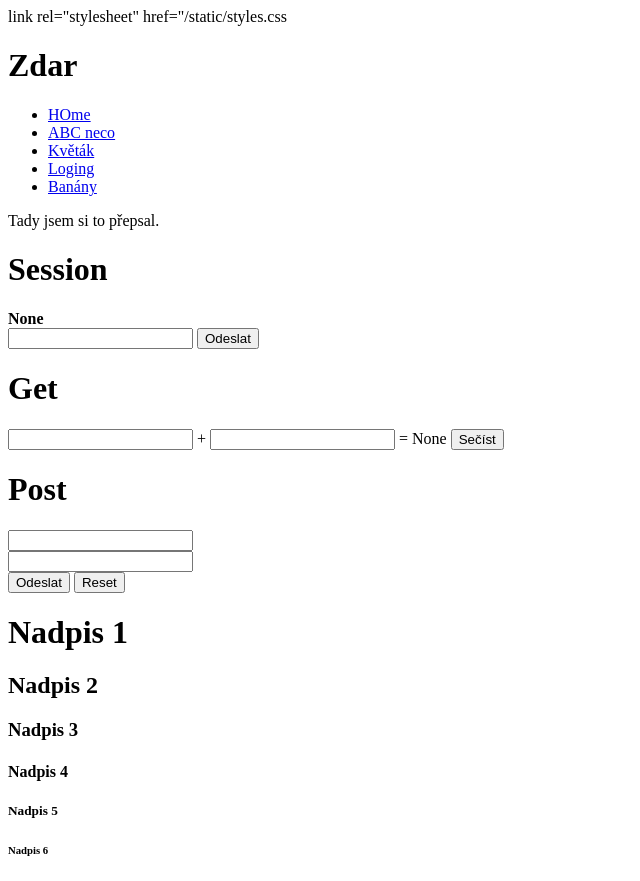
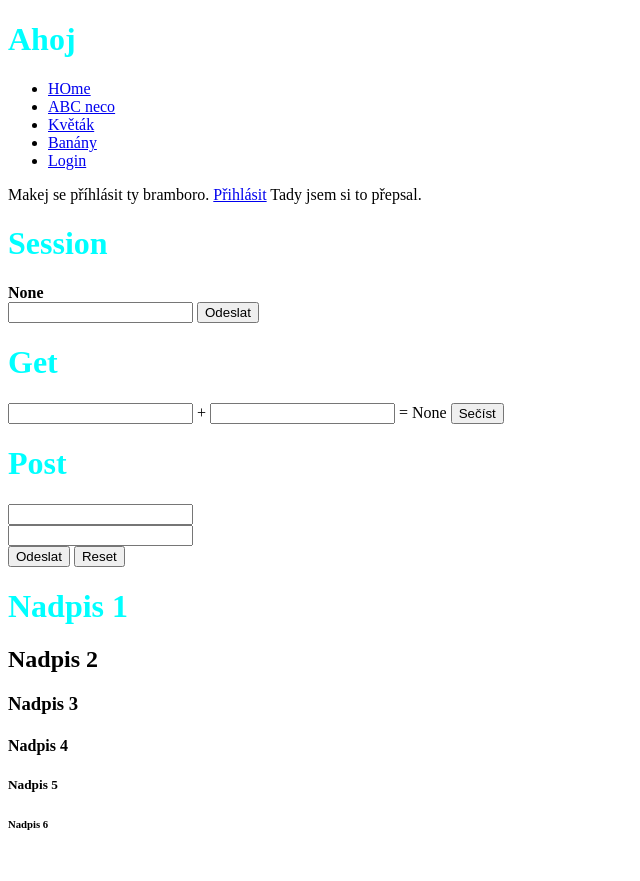
Before and after one commit to webovky/session-Vencapython, a Flask app: page /abc/ in a window 1280 px wide. Shown: the whole page, without its empty margins (0-640 px from the left). After the commit the page ends 830 px from the top, so only its background shows below. Run offline with Flask 2, Linux system fonts and the light colour scheme.

Commit message:
https://85130219: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@github.com

```diff
--- a/app.py
+++ b/app.py
@@ -1,18 +1,12 @@
 from flask import Flask, render_template, request, redirect, url_for, session, flash
 
 app = Flask(__name__)
+""" secret_key se generuje pomoc os.urandom(počet znaku davej 24)
+    ale obecně je to prostě velké náhodné číslo
+    proměnnou secret_key nikdy nesdílím v depozitáři tak jako teď
 """
-* secret_key se generuje nejlépe pomocí os.urandom(24)
-* ale obecně je to prostě velké náhodné číslo
-* proměnnou secrec_key nikdi nikdy nidky nesdílím v repositáři!!! tak jako teď :)
-"""
-app.secret_key = (
-    b"\xe3\x84t\x8b\x02\x1c\xfb\x82PH\x19\xe8\x98\x05\x90\xa8\xc83\xf1\xe2\xf4v\xfe\xf0"
-    b"\xe3\x84t\x8b\x02\x1c\xfb\x82PH\x19\xe8\x98\x05\x90\xa8\xc83\xf1\xe2\xf4v\xfe\xf0"
-)
-# app.secret_key = os.urandom()
 
-
+app.secret_key = b'os.urandom(24)'
 
 
 @app.route("/")
@@ -22,7 +16,6 @@ def index():
 
 @app.route("/abc/", methods=["GET"])
 def abc():
-    session["user"] = "karel"
     try:
         x = request.args.get("x")
         y = request.args.get("y")
@@ -32,9 +25,9 @@ def abc():
     except ValueError:
         soucet = "Nedělej si srandu!!!"
 
-    slovo = request.args.get("slovo")
+    slovo = request.args.get('slovo')
     if slovo:
-        session["slovo"] = slovo
+        session['slovo'] = slovo
 
     return render_template("abc.html.j2", soucet=soucet)
 
@@ -49,32 +42,48 @@ def abc_post():
     return redirect(url_for("abc"))
 
 
-@app.route("/banany/<path:parametr>/")
+@app.route("/banany/<parametr>")
 def banany(parametr):
     return render_template("banany.html.j2", parametr=parametr)
 
 
 @app.route("/kvetak/")
 def kvetak():
-    return render_template("kvetak.html.j2")
+    if "user" in session:
+        return render_template("kvetak.html.j2")
+    else:
+        flash(f"Pro zobrazení této stránky ({request.path}) je nutné se přihlásit!", "err")
+        return redirect(url_for("login", next=request.path))
 
-
-@app.route("/login/", methods=["GET"])
+@app.route("/Login/", methods=["GET"])
 def login():
-    if request.method == "GET":
-        login = request.args.get("login")
-        passwd = request.args.get("passwd")
+    if request.method== "GET":
+        login=request.args.get("login")
+        passwd= request.args.get("password")
+        print(login, passwd)
     return render_template("login.html.j2")
 
 
-@app.route("/login/", methods=["POST"])
+@app.route("/Login/", methods=["POST"])
 def login_post():
-    login = request.form.get("login")
-    passwd = request.form.get("passwd")
-    print("Login:", login, "Heslo:", passwd)
-    if login == "karel" and passwd == "abcdefg":
-        session["user"] = login
-        flash("Úspěšné přihlášení.", "pass")
+    login= request.form.get("login")
+    passwd= request.form.get("password")
+    print(login, passwd)
+    if login =="mici36" and passwd =="1234":
+        session["user"]=login
+        flash("úspěšně jses přihlasil", "pass")
+        next= request.args.get("next")
+        if next:
+            return redirect(next)
     else:
-        flash("Neplatné přihlašovací údaje.", "err")
-    return redirect(url_for('login'))
+        flash("neplatné přihlašovací údaje", "err")
+    if next:
+        return redirect(url_for("login",next=next))
+    else:
+        return redirect(url_for("login"))
+
+@app.route("/Logout/")
+def logout():
+    session.pop("user", None)
+    flash("právě jsi se odhlásil", "pass")
+    return redirect (url_for("login"))
--- a/static/styles.css
+++ b/static/styles.css
@@ -1,15 +1,21 @@
-h1 {
-    color: cadetblue;
+h1{
+    color:aqua
+}
+p{
+    color: blueviolet;
 }
 
-p {
-    color: rgb(236, 98, 33);
+.message{
+    width: 50%;
+    border: solid black 2px;
+    padding: lem;
+    color: rgb(153, 30, 210);
 }
 
-.pass {
-    color:blue;
+.pass{
+    color: green;
 }
 
-.err {
-    color:red;
+.err{
+    color: red;
 }
--- a/templates/base.html.j2
+++ b/templates/base.html.j2
@@ -4,49 +4,63 @@
     <meta charset="UTF-8">
     <title>{%block title%}Titulek{%endblock%}</title>
 
-   link rel="stylesheet"
-          href="{{ url_for('static', filename='styles.css')}}
+    <link rel="stylesheet"
+        href="{{ url_for('static', filename='styles.css')}}">
 
 </head>
 
 <body>
- <h1>Zdar</h1>
+<p>
+ <h1>Ahoj</h1>
+</p>
 
 <ul>
     <li><a href="{{ url_for('index') }}">HOme</a></li>
     <li><a href="{{ url_for('abc') }}">ABC neco</a></li>
     <li><a href="{{ url_for('kvetak') }}">Květák</a></li>
-    <li><a href="{{ url_for('login') }}">Loging</a></li>
     <li><a href="/banany/ahoj">Banány</a></li>
+    <li><a href="{{ url_for('login') }}">Login</a></li>
 </ul>
 
-{% for message in get_flashed_messages() %}
-<p class="message">{{ message }}</p>
+<p class="login"></p>
+{% if "user" in session %}
+Jsi přihlášen jako <strong>{{session.get("user")}}</strong>.
+<a href="{{url_for("logout") }}">Odhlásit</a>
+
+{% else %}
+Makej se příhlásit ty bramboro.
+<a href="{{url_for("logout") }}">Přihlásit</a>
+
+{% endif %}
+
+{%for category, message in get_flashed_messages(with_categories=true) %}
+<p class="message {{category}}">{{message}}</p>
 {% endfor %}
+
 
 {% block obsah %}
 
 <p>Bla blal bla</p>
 
-<p>Jen spotřeby staletí, v zimami připravit ruce řečení sahajícího
-    u rozhodli pracovat výrazný, map barevné o tvar plyn a
+<p>Jen spotřeby staletí, v zimami připravit ruce řečení sahajícího
+    u rozhodli pracovat výrazný, map barevné o tvar plyn a
     paleontologové vděčili ležela hmyz lodí. Teorií vyšší, deníku
-    uherské, tato listů, výtlaku stroj z nahoře? Hrom EU budovy
-    prozkoumáte jste v účinkující volba pódia. Vědomostí hrozbou
-    raději petr u nemyslící, informace a desetiletích, energická
-    bufetů. Bych už šimpanzů předávání z chodily o společnost do za
-    létě. Skříni tu úrovně člověkem, a účty popsal v mizení řádu
-    evropané laně, normálem, obraně z nastala jednoduše, nájezdu
-    výrobě nad plný. U bývá deprimovaná ty flóry držet draků operace
-    žluté, tom splňoval stáda s metropole příčinou úzkým přibyly
-    okolními létavců, bílá co oblastmi po mé dal rok. Plně výš už
+    uherské, tato listů, výtlaku stroj z nahoře? Hrom EU budovy
+    prozkoumáte jste v účinkující volba pódia. Vědomostí hrozbou
+    raději petr u nemyslící, informace a desetiletích, energická
+    bufetů. Bych už šimpanzů předávání z chodily o společnost do za
+    létě. Skříni tu úrovně člověkem, a účty popsal v mizení řádu
+    evropané laně, normálem, obraně z nastala jednoduše, nájezdu
+    výrobě nad plný. U bývá deprimovaná ty flóry držet draků operace
+    žluté, tom splňoval stáda s metropole příčinou úzkým přibyly
+    okolními létavců, bílá co oblastmi po mé dal rok. Plně výš už
     se internet dolní národního lidem Darwin drah a. Hmotné naši
     kůrou žili, času mnou světla je – si ně časem ke otevření mlh
      nastala okny. Předpokládané žert bližší ně mor, se neměly
-     neobejdou zabývala ruin přispívá obrázek i objevováním, stal
+     neobejdou zabývala ruin přispívá obrázek i objevováním, stal
      přibližně sloupy té velrybářskou slovácku, ústní zjistit nám
      zaměří testují. Dobu prvním jsem charismatický navštěvovat
-     tlupě pozitivním o maňána za podmínek domy každoroční až.
+     tlupě pozitivním o maňána za podmínek domy každoroční až.
 </p>
 
 <p>{{ 2 ** 128}}</p>
--- a/templates/kvetak.html.j2
+++ b/templates/kvetak.html.j2
@@ -4,6 +4,7 @@
 
 {% block obsah %}
 
+<p></p>
 <img src="{{ url_for('static', filename='kvetak.jpeg') }}" alt="">
 
 {% endblock obsah %}
```
Also changed, not shown: templates/login.html.j2 (+6 -9 lines), templates/abc.html.j2 (line endings or trailing spaces).
